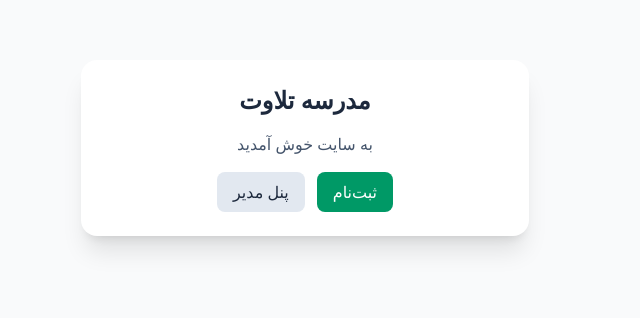
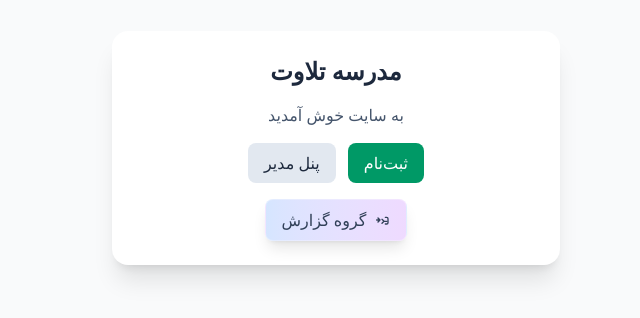
Before and after one commit to mzpor/tailwind-test, a React (Vite) app: page / in a window 1280 px wide. Shown: the part 252-570 px from the top of the page, without its empty margins (433-1073 px from the left). Built offline with nearby package versions, Linux system fonts and the light colour scheme; no server answers.

Commit message:
feat: add coach workshop management, improve report tracking and glass button

```diff
--- a/src/pages/Home.jsx
+++ b/src/pages/Home.jsx
@@ -8,6 +8,21 @@ export default function Home(){
           <a className="px-4 py-2 rounded-lg bg-emerald-600 text-white" href="/register">ثبت‌نام</a>
           <a className="px-4 py-2 rounded-lg bg-slate-200" href="/admin">پنل مدیر</a>
         </div>
+
+        {/* دکمه شیشه‌ای گروه گزارش */}
+        <div className="mt-4">
+          <a
+            href="https://ble.ir/reportgroup"
+            target="_blank"
+            rel="noopener noreferrer"
+            className="inline-flex items-center px-4 py-2 rounded-lg bg-gradient-to-r from-blue-500/20 to-purple-500/20 backdrop-blur-sm border border-white/30 text-slate-700 hover:from-blue-500/30 hover:to-purple-500/30 transition-all duration-300 shadow-lg hover:shadow-xl"
+          >
+            <svg className="w-4 h-4 ml-2" fill="none" stroke="currentColor" viewBox="0 0 24 24">
+              <path strokeLinecap="round" strokeLinejoin="round" strokeWidth={2} d="M17 8h2a2 2 0 012 2v6a2 2 0 01-2 2h-2m-2-4h4m-4 0l-3-3m3 3l-3 3M9 12H4m5 0L6 9m3 3l-3 3" />
+            </svg>
+            گروه گزارش
+          </a>
+        </div>
       </div>
     </div>
   );
```
Also changed, not shown: 1 other file (tests, documents, lock files or other folders).
